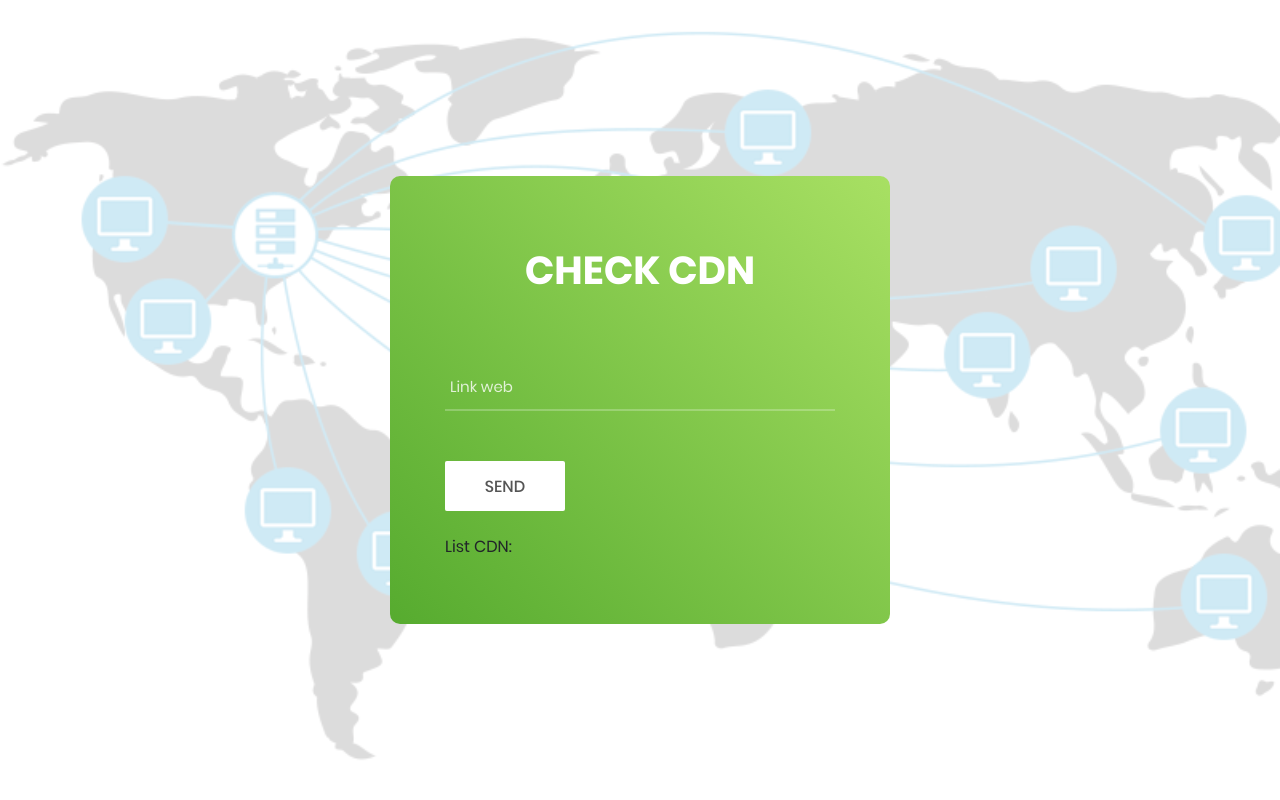
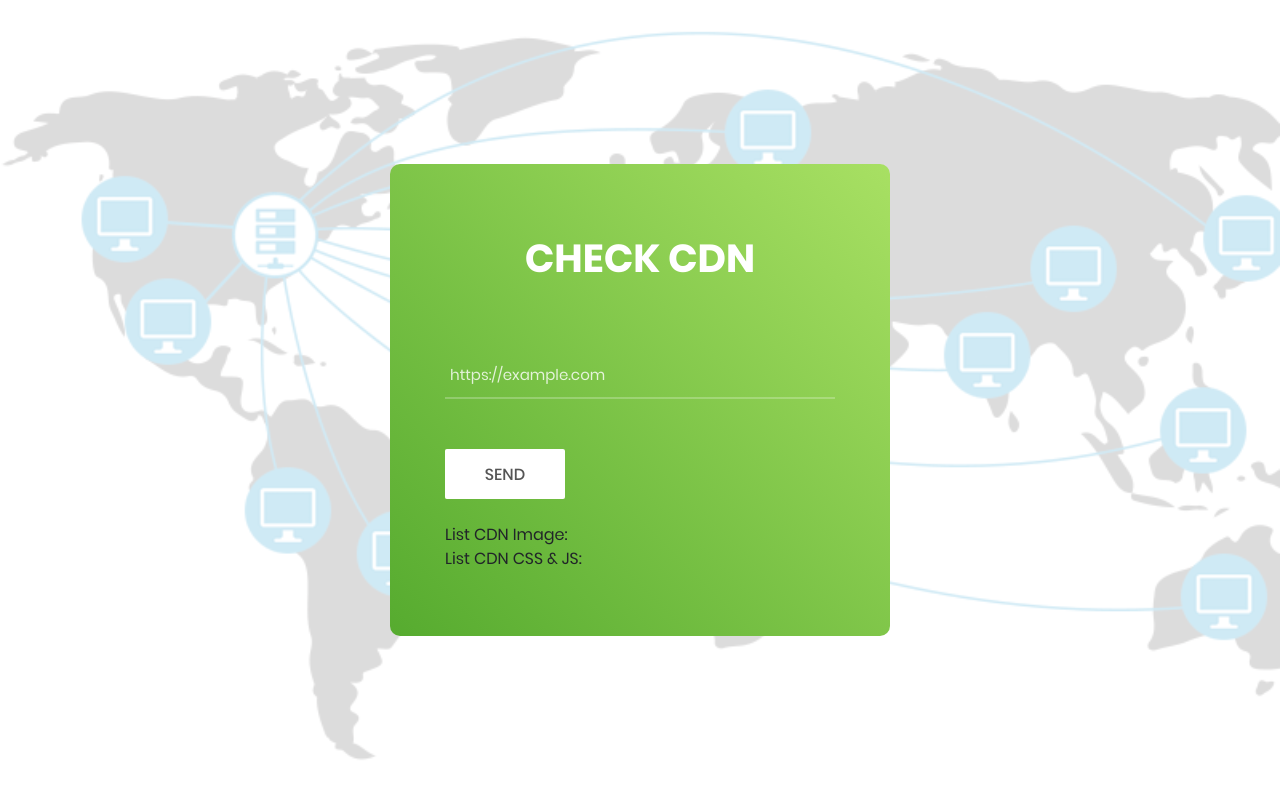
Before and after one commit to blackcrow-it/Internship, a Flask app: page / in a window 1280 px wide. Run offline with Flask 2, Linux system fonts and the light colour scheme; some libraries are stand-ins or nearby versions.

Commit message:
Check CDN

```diff
--- a/CheckCDN/main.py
+++ b/CheckCDN/main.py
@@ -4,6 +4,9 @@ from lxml import html
 import scrapy
 from flask import Flask, render_template, send_from_directory, request
 from jinja2 import Template
+import test
+import eventlet
+eventlet.monkey_patch()
 
 app = Flask(__name__)
 @app.route('/')
@@ -12,44 +15,54 @@ def hello_world():
     # return r.headers.get('server')
 
 @app.route('/', methods=['POST'])
+
 def my_form_post():
-    list_link = []
-    list_cdn = []
-    list_result = []
-    list_server = ['Google Tag Manager (scaffolding)', 'ss1', None, 'nginx', 'Golfe2']
+    list_link_img = []
+    list_link_css_js = []
+    list_cdn_img = []
+    list_cdn_css_js = []
+    list_result_img = []
+    list_result_css_js = []
+    list_server = ['Google Tag Manager (scaffolding)', 'ss1', None, 'nginx', 'nginx/1.10.3 (Ubuntu)', 'Golfe2', 'Skimlinks V9.0', 'nginx/1.13.6', 'AmazonS3', 'Apache', 'imgix-fe', 'sffe', 'LiteSpeed', 'ESF']
     text = request.form['link']
-    page = requests.get(text)
-    tree = html.fromstring(page.content)
-    link_resources = tree.xpath('//@src')
-    i = 0
-    for y in link_resources:
-        if (".jpg" in y or ".png" in y or ".js" in y):
-            bool_http = y.find('http://') >= 0
-            bool_https = y.find('https://') >= 0
-            bool_htm = y.find('.htm') < 0
-            if (bool_https == True or bool_http == True):
-                list_link.append(y)
-            i += 1
-            if i == 11:
-                break
-    for z in list_link:
-        z_page = requests.get(z)
-        z_tree = z_page.headers.get('server')
-        list_cdn.append(z_tree)
-    list_cdn = list(set(list_cdn))
-    for a in list_cdn:
-        if a not in list_server:
-            list_result.append(a)
-    # return render_template('index.html', check=list_result)
-    if len(list_result) == 0:
-        return render_template('index.html', check=['Non-CDN'])
-    else:
-        return render_template('index.html', check=list_result)
-    # result = r.headers.get('server')
-    # if int(result.find('nginx')) < 0:
-    #     return render_template('index.html', check=result, link=text)
-    # else:
-    #     return render_template('index.html', check='None', link=text)
+    try:
+        with eventlet.timeout.Timeout(30):
+            response = requests.get('{}'.format(text))
+        page = requests.get(text)
+        tree = html.fromstring(page.content)
+        link_resources = tree.xpath('//@src')
+        test.get_link(".jpg", ".png", link_resources, list_link_img)
+        test.get_link(".css", ".js", link_resources, list_link_css_js)
+        test.get_cdn(list_link_img, list_cdn_img)
+        test.get_cdn(list_link_css_js, list_cdn_css_js)
+        list_cdn_img = list(set(list_cdn_img))
+        list_cdn_css_js = list(set(list_cdn_css_js))
+        # print list_cdn_css_js
+        test.get_result(list_cdn_img, list_result_img, list_server)
+        test.get_result(list_cdn_css_js, list_result_css_js, list_server)
+        list_result_css_js = test.format_cdn(list_result_css_js)
+        if len(list_result_img) == 0 and len(list_result_css_js) == 0:
+            return render_template('index.html', check_img=['<Non-CDN>'], check_css_js=['<Non-CDN>'])
+        elif len(list_result_img) != 0 and len(list_result_css_js) == 0:
+            return render_template('index.html', check_img=list_result_img, check_css_js=['<Non-CDN>'])
+        elif len(list_result_img) == 0 and len(list_result_css_js) != 0:
+            return render_template('index.html', check_img=['<Non-CDN>'], check_css_js=list_result_css_js)
+        else:
+            return render_template('index.html', check_img=list_result_img, check_css_js=list_result_css_js)
+        print "Ok -", text
+    except requests.exceptions.ReadTimeout:
+        print "READ time out - ", text
+        return render_template('index.html', check_error="Not Found Site")
+    except requests.exceptions.ConnectionError:
+        print "CONNECT ERROR -", text
+        return render_template('index.html', check_error="Not Found Site")
+    except eventlet.timeout.Timeout, e:
+        print "TOTAL TIMEOUT -", text
+        return render_template('index.html', check_error="Time Out")
+    except requests.exceptions.RequestException, e:
+        print "OTHER REQUESTS EXCEPTION -", text, e
+        return render_template('index.html', check_error="Not Found Site")
+
 
 
 @app.route('/static/<path:filename>')
--- a/CheckCDN/templates/index.html
+++ b/CheckCDN/templates/index.html
@@ -34,7 +34,7 @@
 					</span>
 
 					<div class="wrap-input3 validate-input" data-validate="Link is required">
-						<input class="input3" type="link" name="link" placeholder="Link web" required>
+						<input class="input3" type="url" name="link" placeholder="https://example.com" required>
 						<span class="focus-input3"></span>
 					</div>
 
@@ -45,8 +45,13 @@
 					</div>
 				</form>
 				<br>
-				<div>List CDN: </div>
-				{% for cdn in check %}
+				<div class="error">{{ check_error }}</div>
+				<div>List CDN Image: </div>
+				{% for cdn in check_img %}
+				<div>{{ cdn }}</div>
+				{% endfor %}
+				<div>List CDN CSS & JS: </div>
+				{% for cdn in check_css_js %}
 				<div>{{ cdn }}</div>
 				{% endfor %}
 			</div>
--- a/Day 9 - Project/exercise1.py
+++ b/Day 9 - Project/exercise1.py
@@ -1,5 +1,5 @@
 import httpagentparser
-filepath = 'gistfile1.txt'
+filepath = '/home/quanghung/Desktop/Internship/Day 9 - Project/gistfile1.txt'
 list_browser = []
 dict_browser = {}
 with open(filepath) as fp:
@@ -15,5 +15,5 @@ with open(filepath) as fp:
 		sum_browser = len(list_browser)
 		scale = (count_browser/sum_browser)*100
 		dict_browser[j] = str(round(scale,2)) + " %"
-		print j + ':' + ' ' + str(round(scale,2)) + " %"
-	# print dict_browser
+		# print j + ':' + ' ' + str(round(scale,2)) + " %"
+	print dict_browser
```
Also changed, not shown: CheckCDN/test.py (+26 -27 lines), 1 other file.
